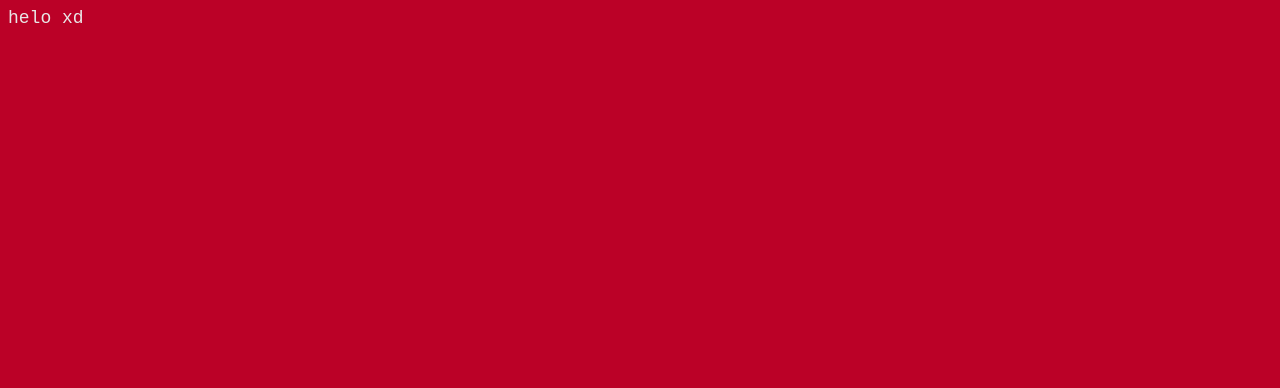
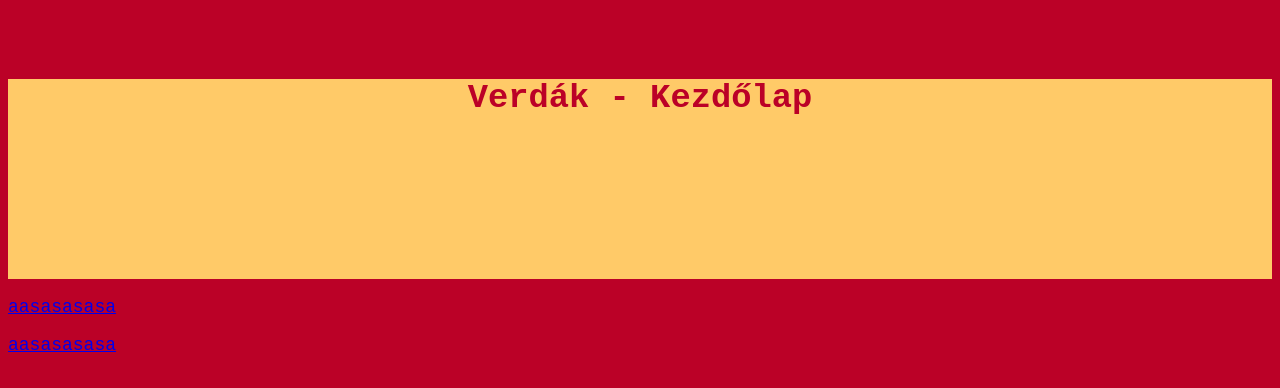
Before and after one commit to bendzsoo/Projektmunka-Verdak, a plain HTML site: page Verdak-projekt/index.html in a window 1280 px wide. Drawn offline with Linux system fonts and the light colour scheme.

Commit message:
hahooooooooo

```diff
--- a/Verdak-projekt/index.html
+++ b/Verdak-projekt/index.html
@@ -3,10 +3,18 @@
 <head>
     <meta charset="UTF-8">
     <meta name="viewport" content="width=device-width, initial-scale=1.0">
-    <title>Document</title>
+    <title>Verdák - Kezdőlap</title>
     <link rel="stylesheet" href="styles.css">
 </head>
 <body>
-    helo xd
+    <header><h6>Verdák - Kezdőlap</h6></header>
+
+
+
+
+
+
+    <p><a href="szereplo.html">aasasasasa</a></p>
+    <p><a href="mcqueen.html">aasasasasa</a></p>
 </body>
 </html>
--- a/Verdak-projekt/styles.css
+++ b/Verdak-projekt/styles.css
@@ -4,15 +4,28 @@ body{
     font-family: 'Courier New', Courier, monospace;
     font-size: large;
 }
+
 h1{
     color: rgb(255, 202, 104);
 }
+
 h2{
     color: rgb(255, 202, 104);
 }
+
 h3{
     color: rgb(255, 202, 104);
 }
+
 div{
     width: auto;
 }
+
+header{
+    text-align: center;
+    vertical-align: bottom;
+    font-size: 2.8em;
+    background-color: rgb(255, 202, 104);
+    color: rgb(187, 1, 39);
+    height: 200px;
+}
```
